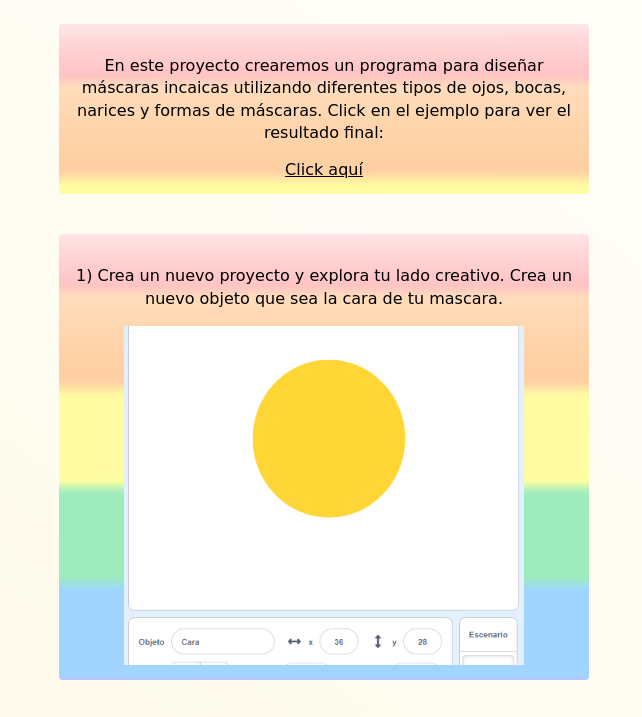
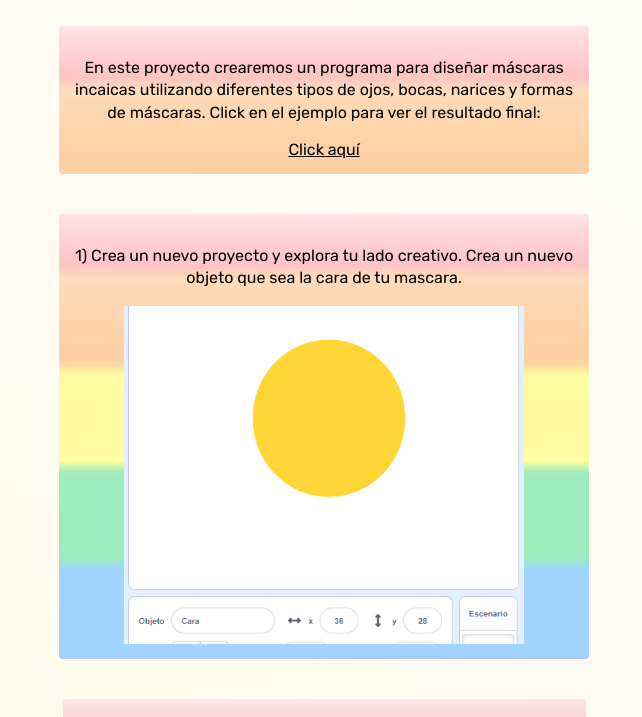
Before and after one commit to artcodeacademy/mascara-del-inca, a plain HTML site: page index.html in a window 1280 px wide. Shown: the part 377-1094 px from the top of the page, without its empty margins (316-958 px from the left). Drawn offline with Linux system fonts and the light colour scheme.

Commit message:
Update index.css

```diff
--- a/index.css
+++ b/index.css
@@ -1,5 +1,5 @@
 body {
-    font-family: 'Kalam' ,cursive ;
+    font-family: 'Rubik', sans-serif;
     background: linear-gradient(37deg, rgb(244, 212, 66, .3), white);
     background-repeat: no-repeat;
 }
```
